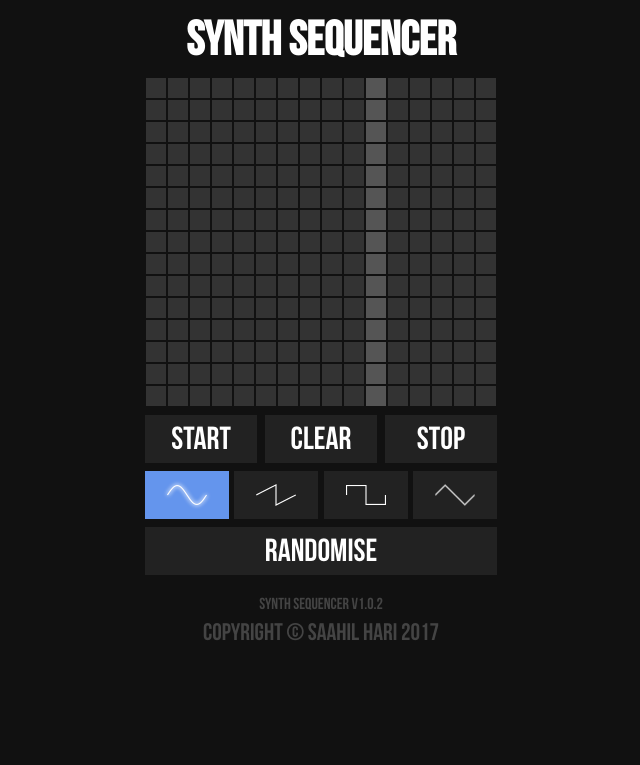
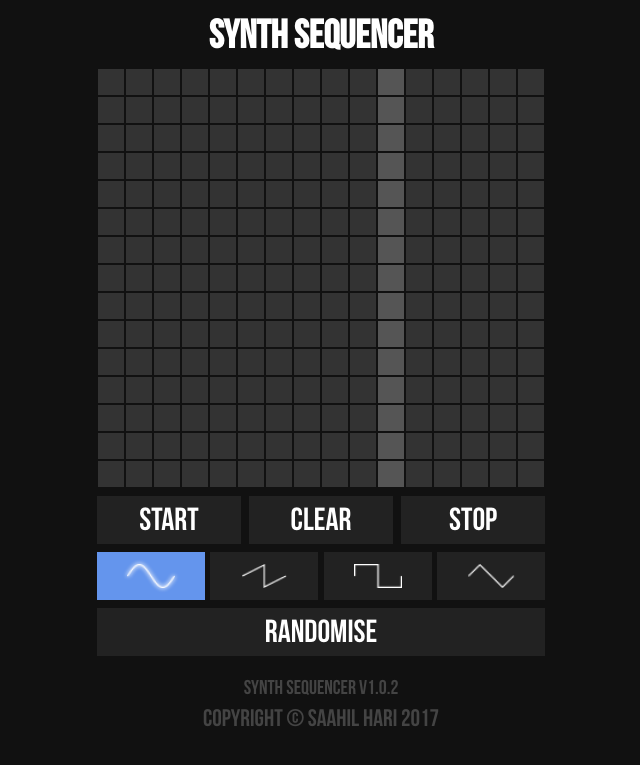
Before and after one commit to SaahilNZ/SynthSequencer, a PHP site: page / in a window 1280 px wide. Shown: the top 765 px of the page, without its empty margins (319-959 px from the left). Run offline with PHP 8.4, Linux system fonts and the light colour scheme.

Commit message:
Adjusted sizes to use viewport scaling

```diff
--- a/styles.css
+++ b/styles.css
@@ -14,19 +14,19 @@ body {
 }
 
 .contentContainer {
-    height: 90%;
     margin: 0;
     position: absolute;
     left: 50%;
     transform: translate(-50%, 0%);
     text-align: center;
-    max-width: 90%;
+    max-width: 95vw;
+    max-height: 95vh;
 }
 
 .title {
     color: white;
     font-family: BebasNeue;
-    font-size: 3em;
+    font-size: 5vh;
     margin: 12px 0 8px 0;
 }
 
@@ -36,8 +36,10 @@ body {
 }
 
 .sequencerNode {
-    width: 20px;
-    height: 20px;
+    width: calc(95vw / 16 - 4px);
+    height: calc(95vw / 16 - 4px);
+    max-width: calc(60vh / 16 - 4px);
+    max-height: calc(60vh / 16 - 4px);
     background-color: #333;
 }
 
@@ -87,7 +89,7 @@ body {
 
 .buttonContainer {
     margin-top: 8px;
-    height: 3em;
+    height: 6vh;
 }
 
 .controlButton {
@@ -95,7 +97,7 @@ body {
     position: relative;
     padding: 0;
     width: calc(33% - 4px);
-    height: 3em;
+    height: 100%;
     background-color: #222;
 }
 
@@ -112,7 +114,7 @@ body {
     vertical-align: middle;
     position: absolute;
     font-family: BebasNeue;
-    font-size: 2em;
+    font-size: 4vh;
     margin: auto;
     top: 50%;
     left: 50%;
@@ -130,7 +132,7 @@ body {
 
 .waveformContainer {
     width: 100%;
-    height: 3em;
+    height: 6vh;
     text-align: justify;
     margin: 8px 0 0 0;
 }
@@ -139,7 +141,7 @@ body {
     display: inline-block;
     *display: inline;
     width: calc(25% - 4px);
-    height: 3em;
+    height: 100%;
     position: relative;
     background-color: #222;
 }
@@ -168,6 +170,7 @@ body {
     position: absolute;
     top: 50%;
     left: 50%;
+    height: 3vh;
     transform: translate(-50%, -50%);
 }
 
@@ -190,7 +193,7 @@ body {
 
 #randomiseButton {
     width: 100%;
-    height: 3em;
+    height: 6vh;
     position: relative;
     margin-top: 8px;
     background-color: #222;
@@ -221,7 +224,7 @@ body {
     vertical-align: middle;
     position: absolute;
     font-family: BebasNeue;
-    font-size: 2em;
+    font-size: 4vh;
     margin: auto;
     top: 50%;
     left: 50%;
@@ -243,13 +246,13 @@ body {
 .version {
     color: #444;
     font-family: BebasNeue;
-    font-size: 1em;
+    font-size: 2.5vh;
     margin: 20px 0 0 0;
 }
 
 .copyright {
     color: #444;
     font-family: BebasNeue;
-    font-size: 1.5em;
+    font-size: 3vh;
     margin: 4px 0 0 0;
 }
```
